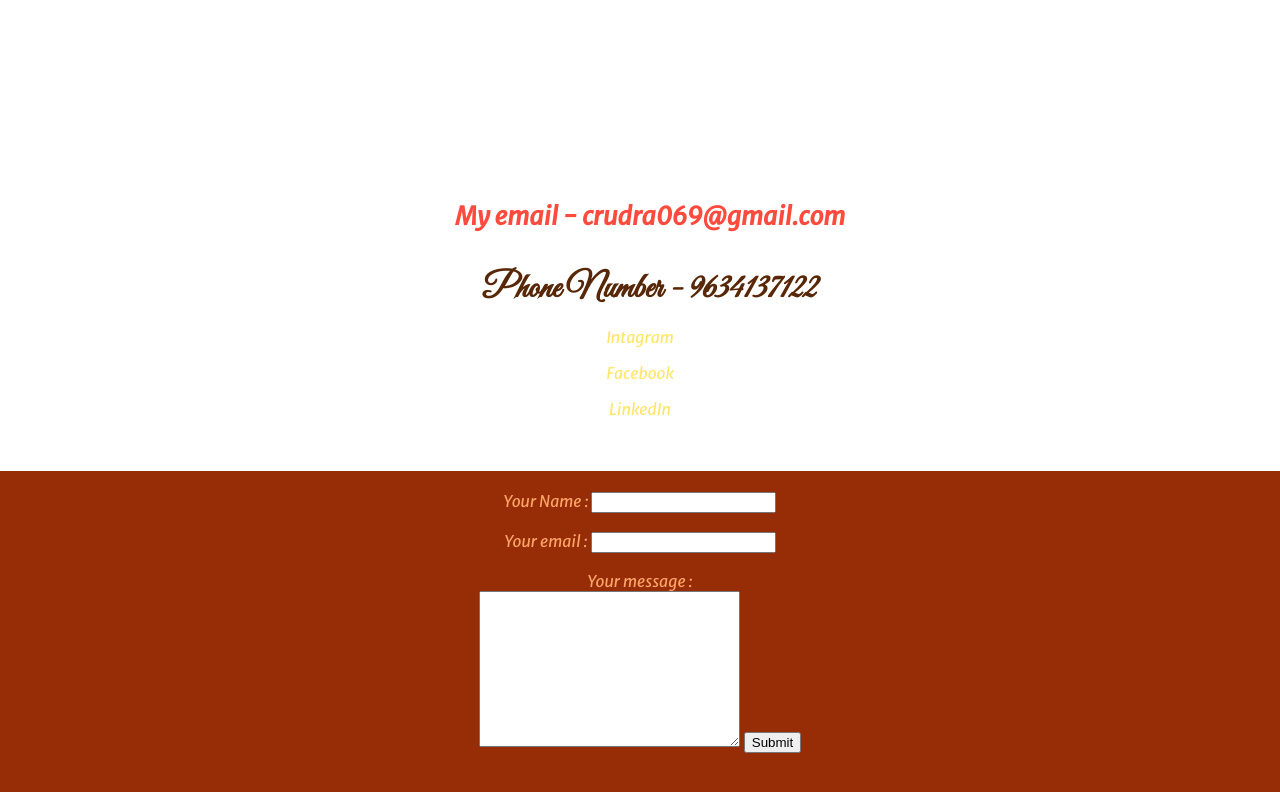
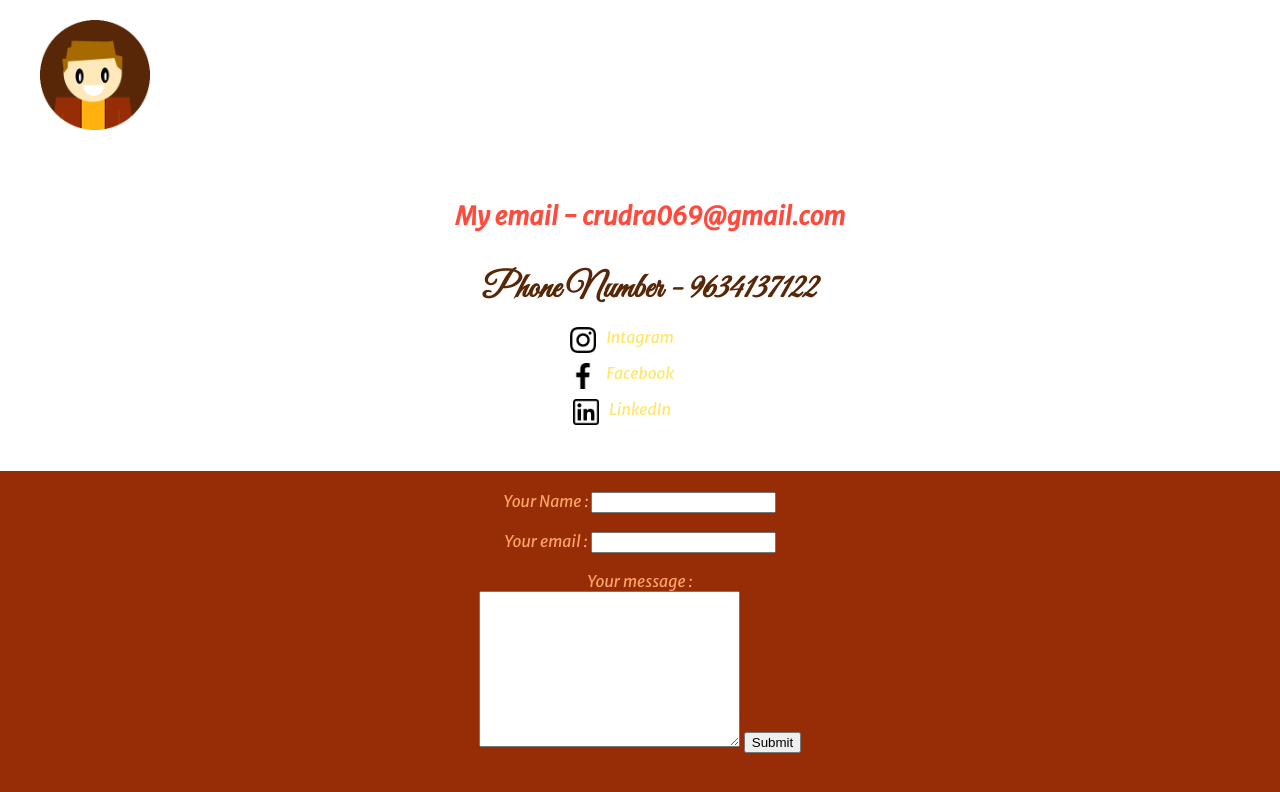
Before and after one commit to r1dra/myweb, a plain HTML site: page contact.html in a window 1280 px wide. Drawn offline with Linux system fonts and the light colour scheme; files that its build step writes are made by us from their sources; a web font is replaced by a local one.

Commit message:
Update contact.html

```diff
--- a/contact.html
+++ b/contact.html
@@ -5,23 +5,23 @@
 
     <title>Contacts</title>
 </head>
-<link rel="icon" href="images/favicon.ico">
-<link rel="stylesheet" href="css/contactstyle.css">
+<link rel="icon" href="favicon.ico">
+<link rel="stylesheet" href="contactstyle.css">
 <link href="https://fonts.googleapis.com/css2?family=Great+Vibes&family=Merriweather+Sans:ital@1&family=Neucha&family=Quicksand:wght@300&family=Righteous&display=swap" rel="stylesheet">
 <link href="https://fonts.googleapis.com/css2?family=Merriweather+Sans:ital@1&family=Neucha&family=Quicksand:wght@300&family=Righteous&display=swap" rel="stylesheet">
 <body>
     <center>
 
         <h1>My email - crudra069@gmail.com</h1><h3>Phone Number - 9634137122</h3>
-     <p><a class="socials" href=""><img class="instagram" src="images/instagram.png" alt="">  Intagram</a></p>
+     <p><a class="socials" href=""><img class="instagram" src="instagram.png" alt="">  Intagram</a></p>
 
-     <p><a class="socials" href=""><img class="facebook" src="images/facebook-app-symbol.png" alt="">
+     <p><a class="socials" href=""><img class="facebook" src="facebook-app-symbol.png" alt="">
   Facebook</a></p>
 
-     <p><a class="socials" href=""> <img class="linkedin" src="images/linkedin.png" alt="">
+     <p><a class="socials" href=""> <img class="linkedin" src="linkedin.png" alt="">
   LinkedIn</a></p>
 
-     <a href="index.html"><img class="dp" src="images/dp.png" alt=""></a>
+     <a href="index.html"><img class="dp" src="dp.png" alt=""></a>
 
         </center>
 
```
